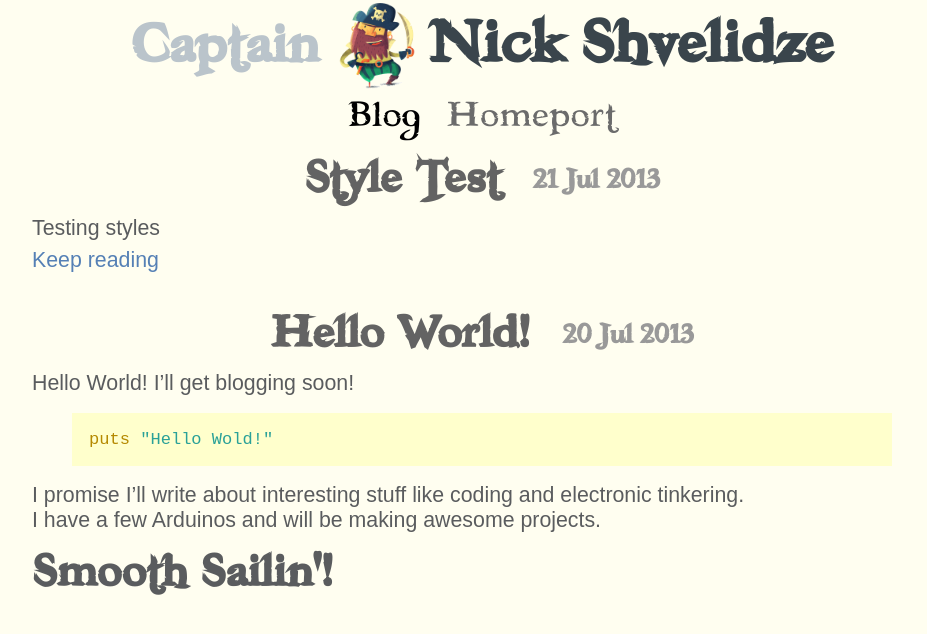
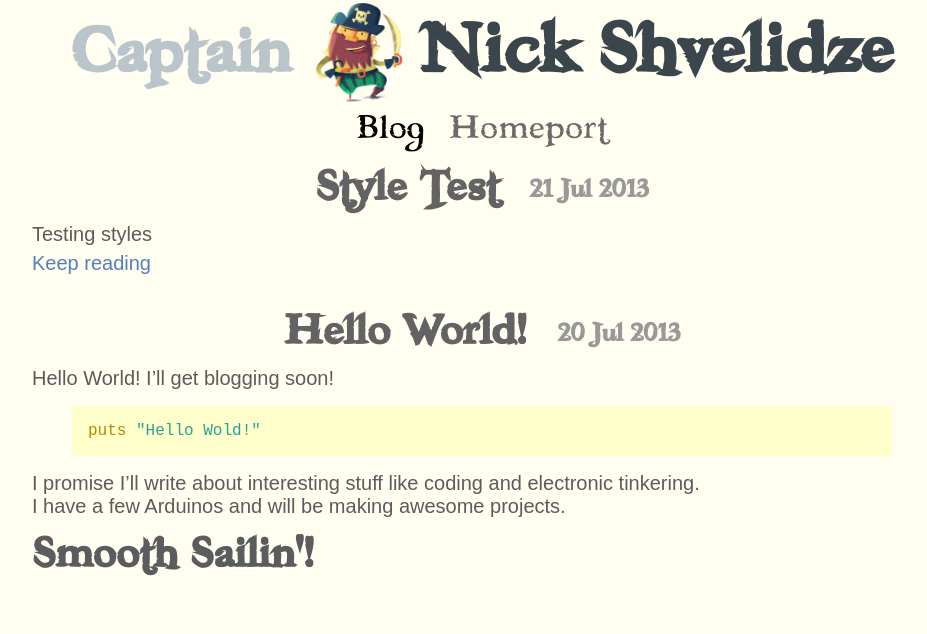
Before and after one commit to shvelo/blog.pirrate.me, a Jekyll site: the page built from index.html, in a window 1280 px wide. Shown: the top 634 px of the page, without its empty margins (158-1085 px from the left). Built offline with Jekyll 4.4.1, drawn with Linux system fonts in a browser that asks for light colours; nearby versions of some CDN libraries; Markdown is read by kramdown in place of the engine named in the settings; comment, search, counter and statistics services are not loaded.

Commit message:
Font sizes

```diff
--- a/css/main.css
+++ b/css/main.css
@@ -21,7 +21,7 @@ html {
 body {
   color: #5A5C5E;
   font-family: sans-serif;
-  font-size: 16pt;
+  font-size: 15pt;
 }
 
 a {
@@ -63,7 +63,7 @@ h6 { font-size: 1.4em }
 
 #container #header h1 {
   color: #3a454c;
-  font-size: 4em;
+  font-size: 5em;
   margin-top: 0;
   margin-bottom: 0;
 }
```
